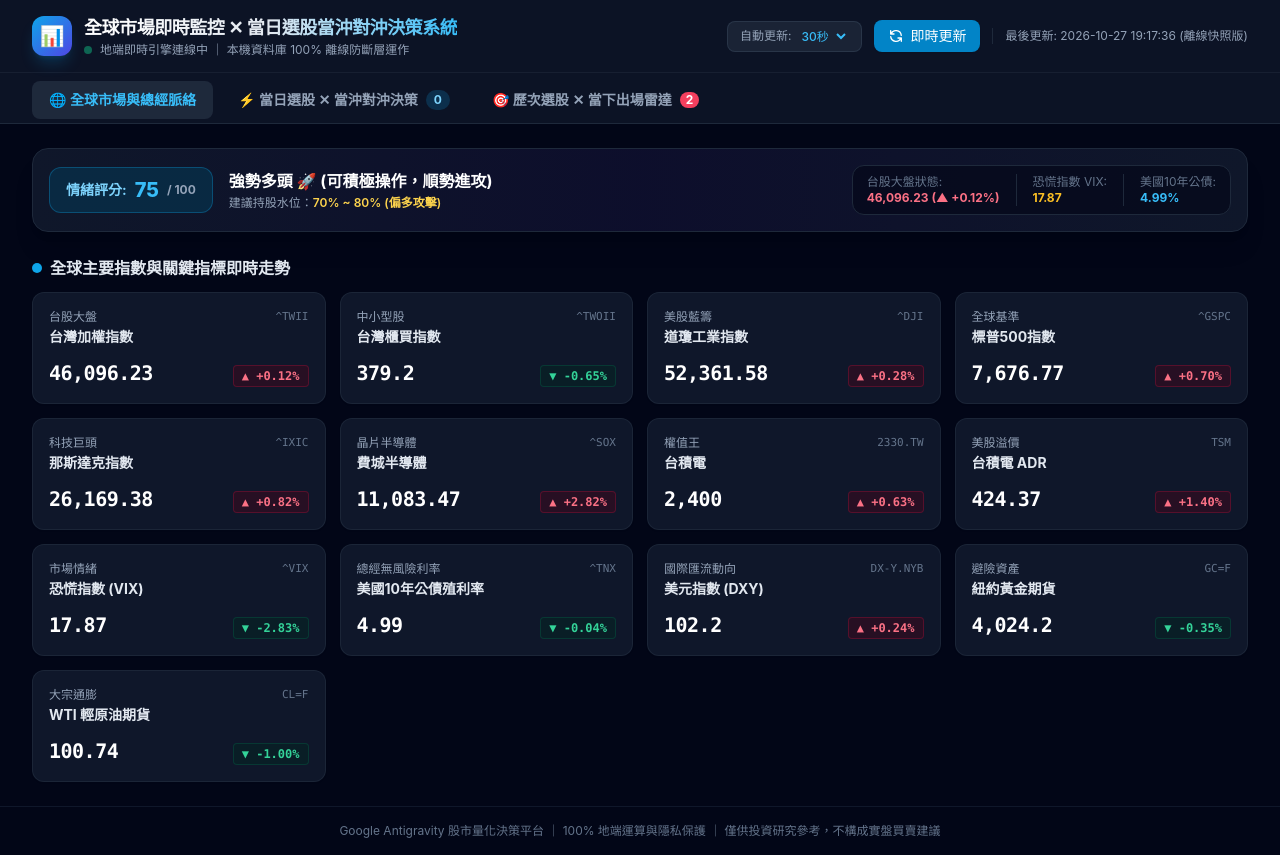
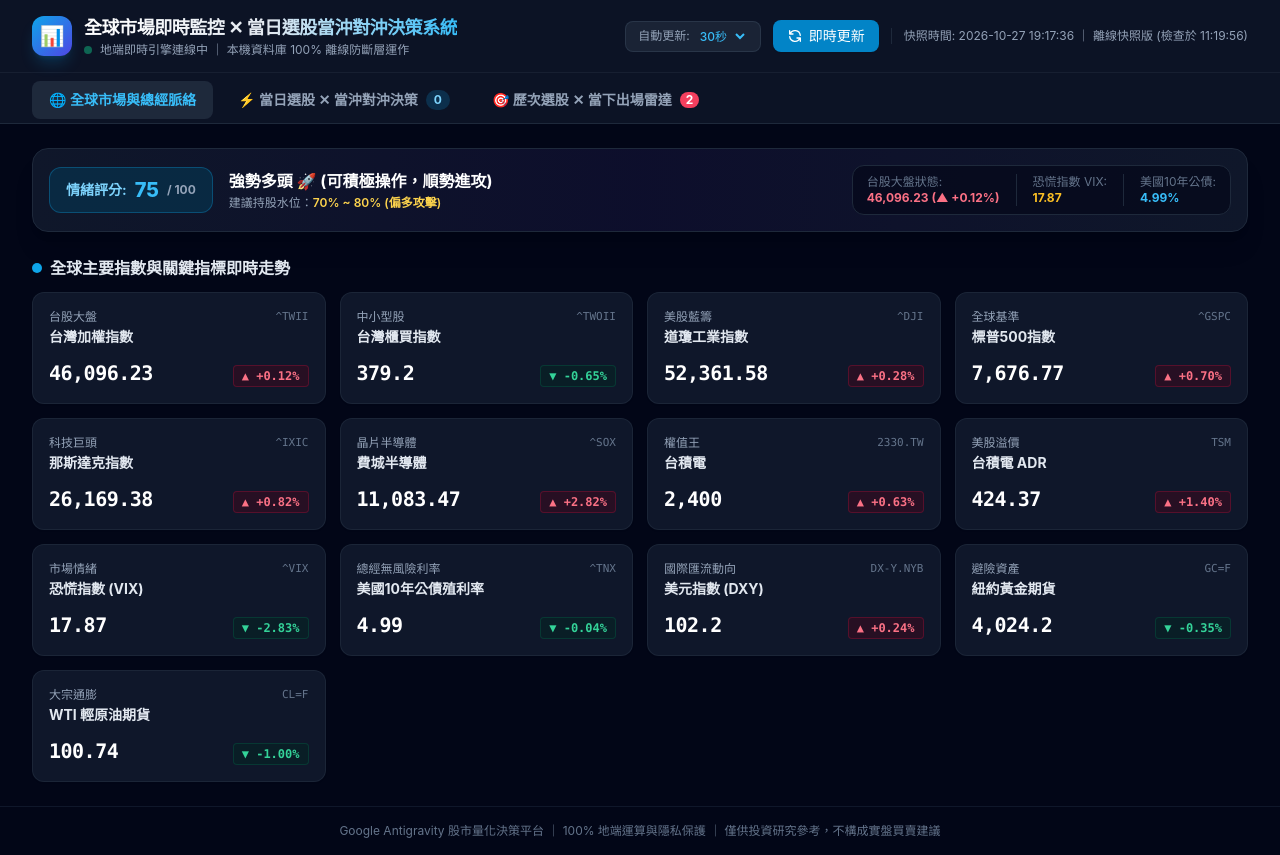
Before and after one commit to williamslchang-blip/stock-investment-analysis, a plain HTML site: page docs/index.html in a window 1280 px wide. Drawn offline with nearby package versions, Linux system fonts and the light colour scheme; no server answers.

Commit message:
ux: add no-store cache and show check timestamp on cloud refresh

```diff
--- a/docs/index.html
+++ b/docs/index.html
@@ -288,21 +288,22 @@
       if (btnText) btnText.innerText = '刷新中...';
 
       const isGitHubPages = window.location.hostname.includes('github.io');
+      const nowTimeStr = new Date().toLocaleTimeString('zh-TW', { hour12: false });
 
       try {
         let data = null;
         if (isGitHubPages) {
-          const res = await fetch('./data/dashboard_data.json?t=' + Date.now());
+          const res = await fetch('./data/dashboard_data.json?t=' + Date.now(), { cache: 'no-store' });
           if (!res.ok) throw new Error('Failed to load GitHub Pages data snapshot');
           data = await res.json();
           renderDashboard(data);
-          document.getElementById('lastUpdated').innerText = `最後更新: ${data.server_time || ''} (GitHub 雲端同步版)`;
+          document.getElementById('lastUpdated').innerText = `快照時間: ${data.server_time || ''} ｜ 已於 ${nowTimeStr} 檢查更新 (GitHub 雲端版)`;
         } else {
           if (manual) {
             try { await fetch('/api/refresh', { method: 'POST' }); } catch(e){}
           }
           try {
-            const res = await fetch('/api/all');
+            const res = await fetch('/api/all', { cache: 'no-store' });
             if (res.ok) {
               data = await res.json();
               renderDashboard(data);
@@ -312,11 +313,11 @@
             }
           } catch (localErr) {
             // 備援切換：地端 API 未回應時，自動載入離線資料快照
-            const res = await fetch('./data/dashboard_data.json?t=' + Date.now());
+            const res = await fetch('./data/dashboard_data.json?t=' + Date.now(), { cache: 'no-store' });
             if (res.ok) {
               data = await res.json();
               renderDashboard(data);
-              document.getElementById('lastUpdated').innerText = `最後更新: ${data.server_time || ''} (離線快照版)`;
+              document.getElementById('lastUpdated').innerText = `快照時間: ${data.server_time || ''} ｜ 離線快照版 (檢查於 ${nowTimeStr})`;
             } else {
               throw localErr;
             }
```
Also changed, not shown: web/index.html (+6 -5 lines).
